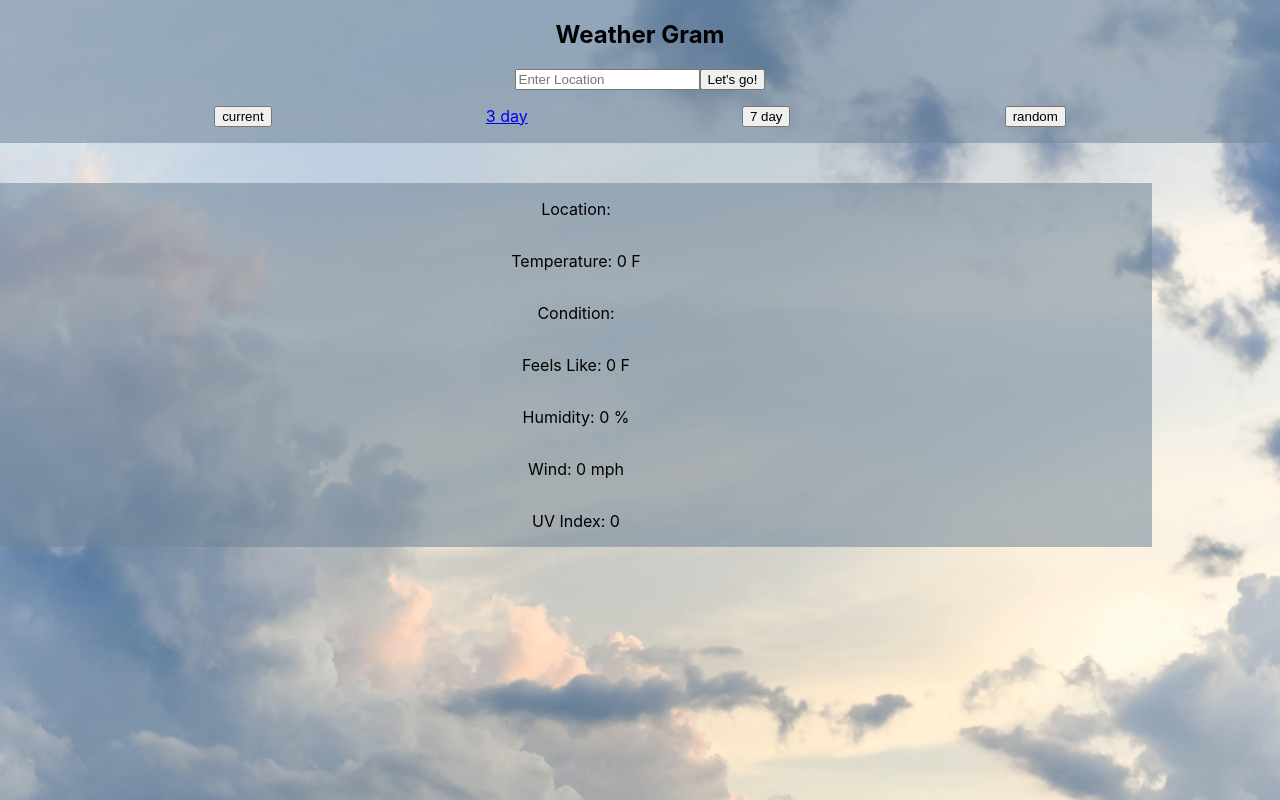
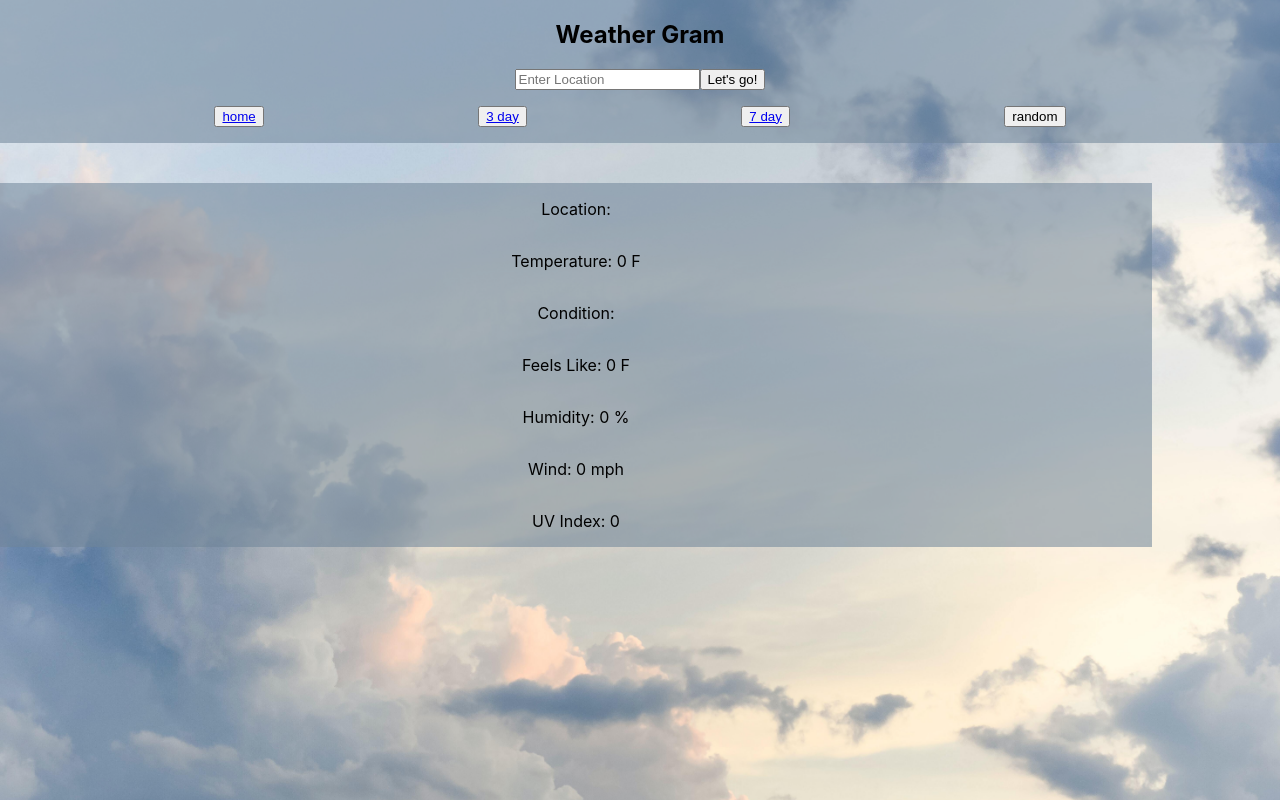
Before and after one commit to JessFatta/weather-gram, a React (Create React App) app: page / in a window 1280 px wide. Built offline with nearby package versions, Linux system fonts and the light colour scheme.

Commit message:
Add NavLink's

```diff
--- a/src/Nav/Nav.tsx
+++ b/src/Nav/Nav.tsx
@@ -13,9 +13,9 @@ const Nav: React.FC <NavProps> = ({setLocation}) => {
       <h1 className='title'>Weather Gram</h1>
       <SearchBar setLocation={setLocation}/>
       <section className='buttons-container'>
-        <button>current</button>
-        <NavLink to="/3Day">3 day </NavLink>
-        <button>7 day</button>
+        <button><NavLink to="/">home </NavLink></button>
+        <button><NavLink to="/3Day">3 day </NavLink></button>
+        <button><NavLink to="/7Day">7 day </NavLink></button>
         <button>random</button>
       </section>
     </nav>
```
